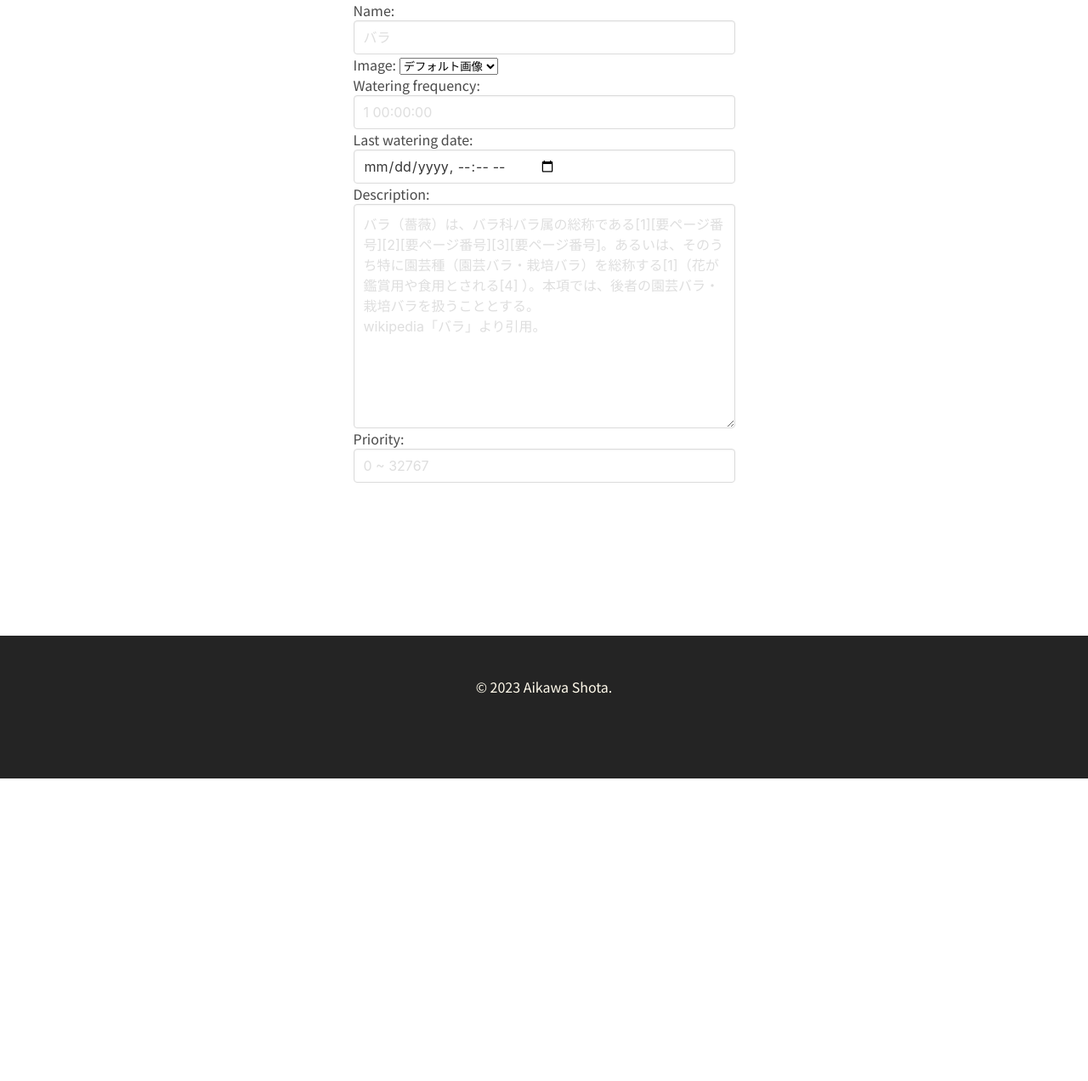
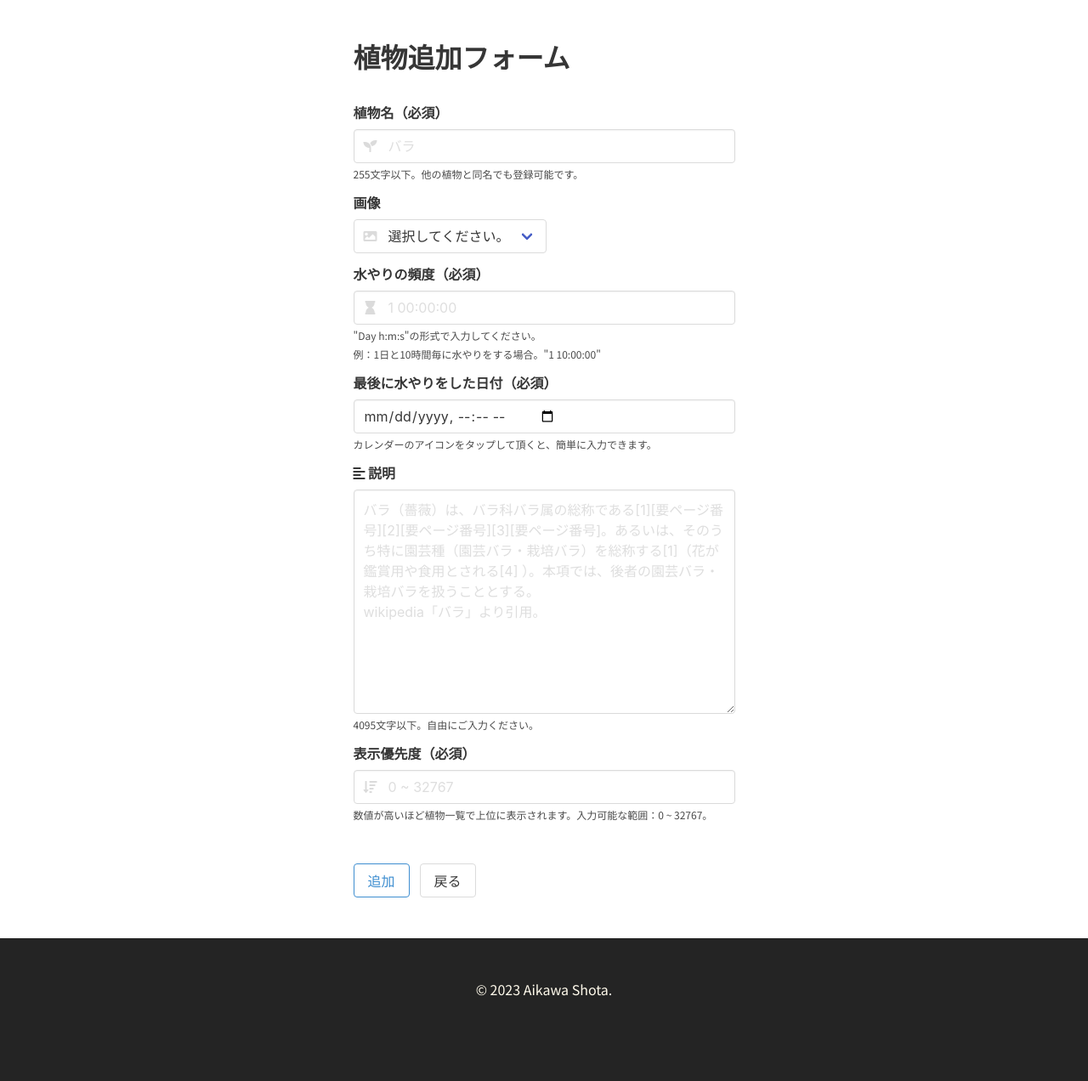
Before and after one commit to AikawaShota/garden-management, a Django app: page /plant-management/add in a window 1280 px wide. Shown: the part 52-1324 px from the top of the page at 85% size. Before the commit the page ends 968 px from the top, so only its background shows below. Run offline with Django 4.2, Linux system fonts and the light colour scheme; a user stored in the database is signed in; tables that the repository leaves empty hold one stand-in row (values such as "Sample post").

Commit message:
Bulma applied to additional plant features.

```diff
--- a/garden_management/authentication/templates/authentication/signup.html
+++ b/garden_management/authentication/templates/authentication/signup.html
@@ -91,7 +91,7 @@
                         </button>
                     </div>
                     <div class='control'>
-                        <button class='button is-outlined'>戻る</button>
+                        <button type='button' onclick='history.back()' class='button is-outlined'>戻る</button>
                     </div>
                 </div>
             </section>
--- a/garden_management/plant_management/forms.py
+++ b/garden_management/plant_management/forms.py
@@ -26,7 +26,7 @@ class PlantForm(forms.ModelForm):
 
     image = forms.ModelChoiceField(
         queryset=models.Image.objects.order_by('pk'),
-        empty_label='デフォルト画像'
+        empty_label='選択してください。'
     )
 
     watering_frequency = forms.DurationField(
@@ -48,6 +48,8 @@ class PlantForm(forms.ModelForm):
     )
 
     description = forms.CharField(
+        required=False,
+        max_length=4095,
         widget=forms.Textarea(
             attrs={
                 'class': 'textarea',
--- a/garden_management/plant_management/templates/plant_management/plant_add.html
+++ b/garden_management/plant_management/templates/plant_management/plant_add.html
@@ -1,14 +1,121 @@
 {% extends 'base.html' %}
 
-{% block title %}{{ block.super }} - 植物追加{% endblock %}
+{% block title %}{{ block.super }}植物追加{% endblock %}
 
 {% block main %}
 <div class='hero is-fullheight-with-navbar'>
     <div class='container is-max-desktop'>
-        <form method="post">
-            {% csrf_token %}
-            {{ form.as_p }}
+        <section class='px-6 pt-6 pb-3'>
+            <h1 class='title is-3'>植物追加フォーム</h1>
+        </section>
+        <!-- form -->
+        <form method='POST'>
+            <div class='content px-6'>{% csrf_token %} {{ form.non_field_errors }}</div>
+            <section class='px-6 pb-6'>
+                <div class="field">
+                    <label class="label">植物名（必須）</label>
+                    <div class="control has-icons-left">
+                        {{ form.name }}
+                        <span class='icon is-small is-left'>
+                            <i class="fas fa-seedling"></i>
+                        </span>
+                    </div>
+                    <p class='help'>255文字以下。他の植物と同名でも登録可能です。</p>
+                    <ul>
+                        {% for error in form.name.errors %}
+                        <li class='has-text-danger is-size-7'>・{{ error }}</li>
+                        {% endfor %}
+                    </ul>
+                </div>
+                <div class="field">
+                    <label class="label">画像</label>
+                    <div class="control has-icons-left">
+                        <div class="select">
+                            {{ form.image }}
+                            <div class='icon is-small is-left'>
+                                <i class="fas fa-image"></i>
+                            </div>
+                        </div>
+                    </div>
+                    <ul>
+                        {% for error in form.image.errors %}
+                        <li class='has-text-danger is-size-7'>・{{ error }}</li>
+                        {% endfor %}
+                    </ul>
+                </div>
+                <div class="field">
+                    <label class="label">水やりの頻度（必須）</label>
+                    <div class="control has-icons-left">
+                        {{ form.watering_frequency }}
+                        <span class='icon is-small is-left'>
+                            <i class="fas fa-hourglass"></i>
+                        </span>
+                    </div>
+                    <p class='help'>"Day h:m:s"の形式で入力してください。</p>
+                    <p class='help'>例：1日と10時間毎に水やりをする場合。"1 10:00:00"</p>
+                    <ul>
+                        {% for error in form.watering_frequency.errors %}
+                        <li class='has-text-danger is-size-7'>・{{ error }}</li>
+                        {% endfor %}
+                    </ul>
+                </div>
+                <div class="field">
+                    <label class="label">最後に水やりをした日付（必須）</label>
+                    <div class="control">
+                        {{ form.last_watering_date }}
+                    </div>
+                    <p class='help'>カレンダーのアイコンをタップして頂くと、簡単に入力できます。</p>
+                    <ul>
+                        {% for error in form.last_watering_date.errors %}
+                        <li class='has-text-danger is-size-7'>・{{ error }}</li>
+                        {% endfor %}
+                    </ul>
+                </div>
+                <div class="field">
+                    <label class="label icon-text">
+                        <i class="fas fa-align-left"></i>
+                        説明
+                    </label>
+                    <div class="control">
+                        {{ form.description }}
+                    </div>
+                    <p class='help'>4095文字以下。自由にご入力ください。</p>
+                    <ul>
+                        {% for error in form.description.errors %}
+                        <li class='has-text-danger is-size-7'>・{{ error }}</li>
+                        {% endfor %}
+                    </ul>
+                </div>
+                <div class="field">
+                    <label class="label">表示優先度（必須）</label>
+                    <div class="control has-icons-left">
+                        {{ form.priority }}
+                        <span class='icon is-small is-left'>
+                            <i class="fas fa-sort-amount-down"></i>
+                        </span>
+                    </div>
+                    <p class='help'>数値が高いほど植物一覧で上位に表示されます。入力可能な範囲：0 ~ 32767。</p>
+                    <ul>
+                        {% for error in form.priority.errors %}
+                        <li class='has-text-danger is-size-7'>・{{ error }}</li>
+                        {% endfor %}
+                    </ul>
+                </div>
+            </section>
+            <section class='px-6 pb-6'>
+                <div class='field is-grouped'>
+                    <div class='control'>
+                        <button type='submit' class='button is-info is-outlined'>
+                            追加
+                        </button>
+                    </div>
+                    <div class='control'>
+                        <button type='button' onclick='history.back()' class='button is-outlined'>戻る</button>
+                    </div>
+                </div>
+            </section>
         </form>
+        <!-- END form -->
     </div>
 </div>
 {% endblock %}
--- a/garden_management/plant_management/templates/plant_management/plant_detail.html
+++ b/garden_management/plant_management/templates/plant_management/plant_detail.html
@@ -19,7 +19,7 @@
             </section>
             <section>
                 <h2 class='title is-4 mb-0'>説明</h2>
-                <p class='pb-5'>{{ plant_detail.description }}</p>
+                <p class='pb-5'>{{ plant_detail.description|linebreaksbr }}</p>
                 <h2 class='title is-4 mb-0'>関連URL</h2>
                 <!-- ForeignKeyを逆参照して関連するurlを取得。 -->
                 {% if plant_detail.relatedurl_set.all.0 is None %}
@@ -67,6 +67,7 @@
                 <h3 class='sub-title mb-0'>※数値が高いほど上位に表示されます。(0~32767)</h3>
                 <p class='pb-5'>{{ plant_detail.priority }}</p>
             </section>
+            <button type='button' onclick='history.back()' class='button is-outlined'>戻る</button>
         </div>
     </div>
 </div>
--- a/garden_management/plant_management/templates/plant_management/plant_list.html
+++ b/garden_management/plant_management/templates/plant_management/plant_list.html
@@ -9,7 +9,7 @@
 
 {% block main %}
 <div class='hero is-fullheight-with-navbar pt-6'>
-    <div class='table-container'>
+    <div class='table-container mb-6'>
         <h1 class='title'>植物一覧</h1>
         <table class='table is-bordered is-hoverable is-fullwidth plant-list'>
             <tbody>
--- a/garden_management/plant_management/views.py
+++ b/garden_management/plant_management/views.py
@@ -6,7 +6,7 @@ from .functions import get_watering_state
 from django.views import generic
 from django.http import JsonResponse
 from django.shortcuts import redirect
-from django.db import transaction
+from django.urls import reverse_lazy
 from django.core.exceptions import PermissionDenied
 from django.contrib.auth.mixins import LoginRequiredMixin
 
@@ -76,6 +76,7 @@ class PlantDetailView(mixins.OwnerOnlyMixin, LoginRequiredMixin, generic.DetailV
 class PlantAddView(LoginRequiredMixin, generic.CreateView):
     form_class = forms.PlantForm
     template_name = 'plant_management/plant_add.html'
+    success_url = reverse_lazy('plant_management:list')
 
     def form_valid(self, form):
         form.instance.user = self.request.user
```
